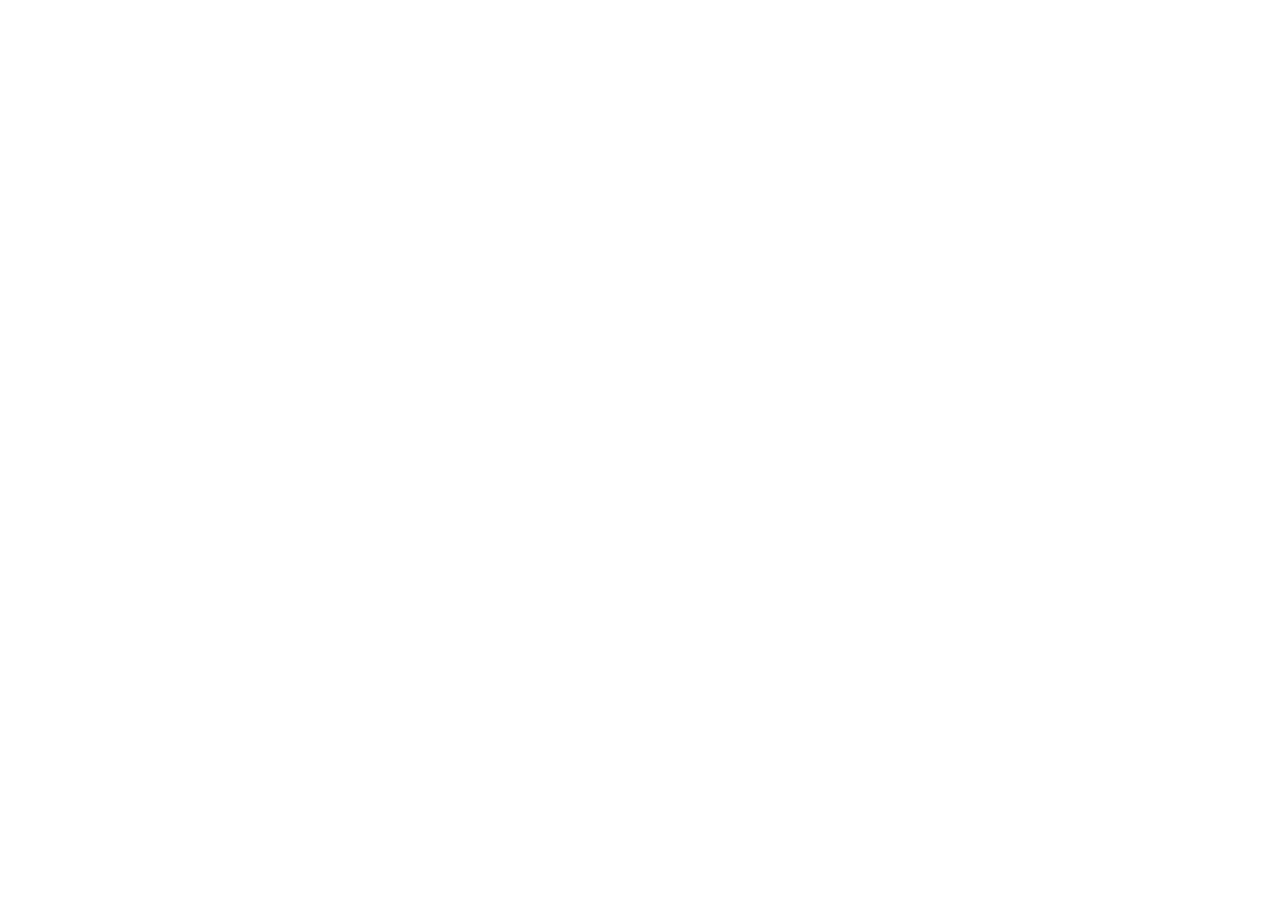
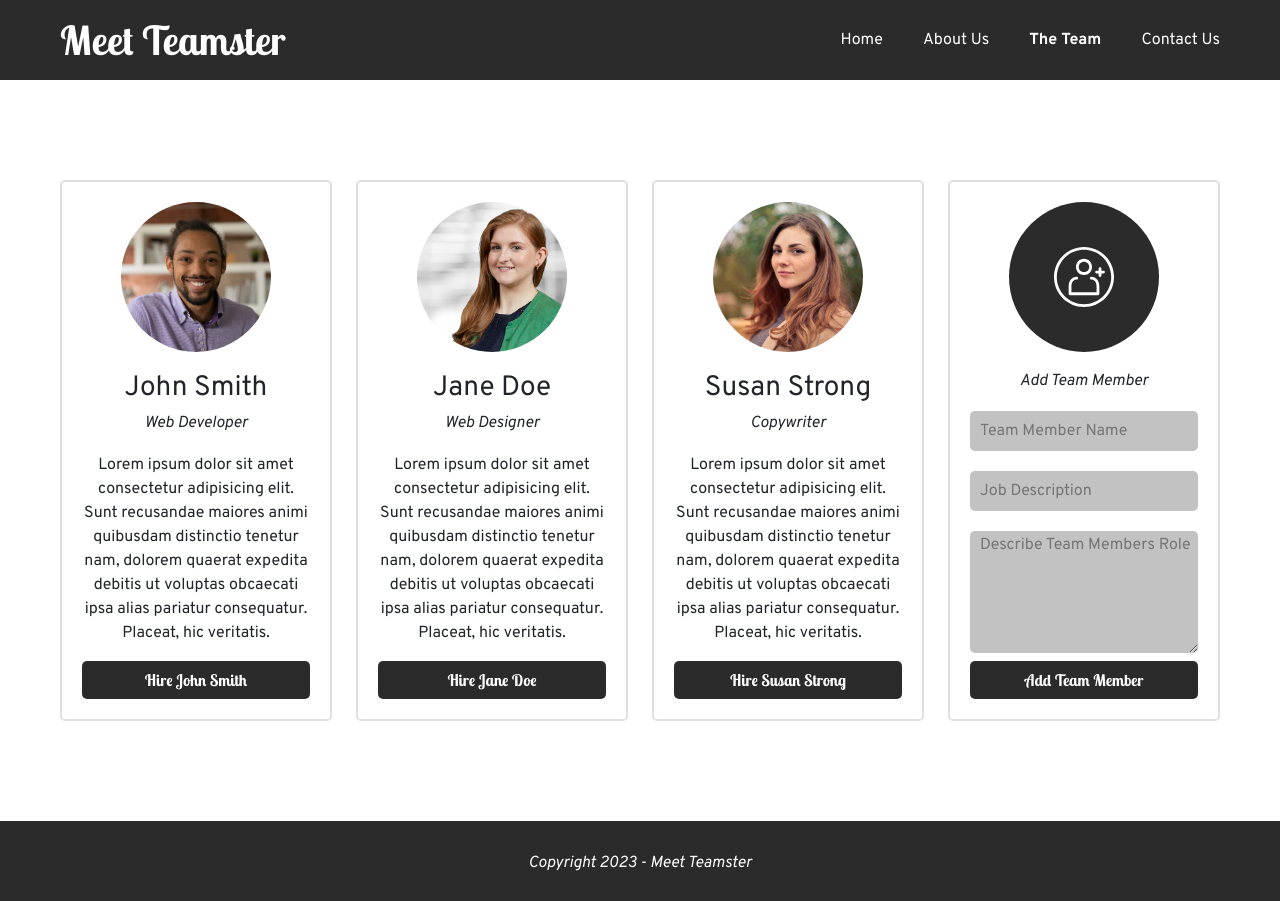
Before and after one commit to SeanOW327/term1-final-formal-assessment, a plain HTML site: page index.html in a window 1280 px wide. Before the commit the page ends 800 px from the top, so only its background shows below. Drawn offline with nearby package versions, Linux system fonts and the light colour scheme.

Commit message:
complete formal assessment

```diff
--- a/css/main.css
+++ b/css/main.css
@@ -0,0 +1,172 @@
+body{
+    font-family: 'Overpass', sans-serif;
+}
+
+.container-fluid{
+    padding: 0;
+}
+
+nav{
+    padding-left: 60px;
+    padding-right: 60px;
+    width: 100%;
+    height: 80px;
+    background-color: #2b2b2b;
+}
+
+.nav-con{
+    width: 100%;
+    display: flex;
+    justify-content: space-between;
+    align-items: center;
+    height: 100%;
+}
+
+.brand{
+    font-family: 'Lobster Two', cursive;
+    color: white;
+    font-size: 40px;
+}
+
+.menu{
+    display: flex;
+}
+
+.menu-item{
+    color: white;
+    margin-left: 40px;
+}
+
+.menu-item:hover{
+    cursor: pointer;
+    font-weight: 700;
+}
+
+.active{
+    font-weight: 700;
+}
+
+.section{
+    margin-top: 100px;
+    margin-bottom: 100px;
+    padding-left: 60px;
+    padding-right: 60px;
+}
+
+.card-wrapper{
+    width: 100%;
+    border: 2px solid #00000020;
+    border-radius: 5px;
+    display: flex;
+    flex-direction: column;
+    align-items: center;
+    padding: 20px;
+}
+
+.teammate-image{
+    width: 150px;
+    height: 150px;
+    border-radius: 50%;
+    background-color: #2b2b2b;
+    margin-bottom: 20px;
+    background-position: center;
+    background-size: cover;
+}
+
+.john{
+    background-image: url("/assets/John.jpg");
+}
+
+.jane{
+    background-image: url("/assets/Jane.jpg");
+}
+
+.susan{
+    background-image: url("/assets/Susan.jpg");
+}
+
+.card-wrapper h4{
+    font-size: 16px;
+    font-style: italic;
+    margin-bottom: 20px;
+}
+
+p{
+    text-align: center;
+}
+
+.button{
+    width: 100%;
+    padding-top: 7px;
+    padding-bottom: 7px;
+    background-color: #2b2b2b;
+    color: white;
+    text-align: center;
+    font-family: 'Lobster Two', cursive;
+    border-radius: 5px;
+    border: 0;
+}
+
+.button:hover{
+    cursor: pointer;
+    background-color: white;
+    border: 2px solid #00000020;
+    color: #2b2b2b;
+    padding-bottom: 5px;
+    padding-top: 5px;
+}
+
+.add-teammate{
+    margin: 0 auto;
+    width: 60px;
+    margin-top: 45px;
+}
+
+.form-in{
+    width: 100%;
+    margin-bottom: 20px;
+    border: 0;
+    background-color: #c2c2c2;
+    height: 40px;
+    border-radius: 5px;
+    padding-left: 10px;
+}
+
+textarea{
+    width: 100%;
+    background-color: #c2c2c2;
+    border: 0;
+    height: 122px;
+    border-radius: 5px;
+    padding-left: 10px;
+}
+
+.remove-teammate{
+    background-color: #00000070;
+    width: 100%;
+    height: 100%;
+    border-radius: 50%;
+    padding-top: 40px;
+    opacity: 0;
+}
+
+.remove-teammate:hover{
+    opacity: 1;
+    cursor: pointer;
+}
+
+.remove-hover{
+    width: 60px;
+    margin: 0 auto;
+
+}
+
+.footer{
+    background-color: #2b2b2b;
+    width: 100%;
+    height: 80px;
+    text-align: center;
+    padding-top: 30px;
+    color: white;
+    font-style: italic;
+}
--- a/index.html
+++ b/index.html
@@ -4,17 +4,114 @@
     <meta charset="UTF-8">
     <meta http-equiv="X-UA-Compatible" content="IE=edge">
     <meta name="viewport" content="width=device-width, initial-scale=1.0">
-    <title>Document</title>
+    <title>Teamster</title>
 
      <!--external documents-->
     <link rel="stylesheet" href="https://cdn.jsdelivr.net/npm/bootstrap@5.2.3/dist/css/bootstrap.min.css">
     <script src="https://cdn.jsdelivr.net/npm/bootstrap@5.2.3/dist/js/bootstrap.min.js">  </script>
 
+    <link rel="preconnect" href="https://fonts.googleapis.com">
+    <link rel="preconnect" href="https://fonts.gstatic.com" crossorigin>
+    <link href="https://fonts.googleapis.com/css2?family=Lobster+Two:wght@700&family=Overpass:ital,wght@0,400;0,700;1,400&display=swap" rel="stylesheet">
+
      <!--Internal Documents-->
      <link rel="stylesheet" href="/css/main.css">
 
 </head>
+
 <body>
+
+    <div class="container-fluid">
+
+        <!--Navbar-->
+
+        <nav>
+            <div class="nav-con">
+                <div class="brand"> Meet Teamster</div>
+                <div class="menu">
+                    <div class="menu-item">Home</div>
+                    <div class="menu-item"> About Us</div>
+                    <div class="menu-item active">The Team</div>
+                    <div class="menu-item">Contact Us</div>
+                </div>
+            </div>
+        </nav>
+
+        <div class="row section">
+            <div class="col-3">
+                <div class="card-wrapper">
+                    <div class="teammate-image john">
+                        <div class="remove-teammate">
+                            <div class="remove-hover">
+                                <img class="remove-icon" src="/assets/remove.svg" width="60" height="70">
+                            </div>
+                        </div>
+                    </div>
+                    <h3>John Smith</h3>
+                    <h4> Web Developer</h4>
+                    <p> Lorem ipsum dolor sit amet consectetur adipisicing elit. Sunt recusandae maiores animi quibusdam distinctio tenetur nam, dolorem quaerat expedita debitis ut voluptas obcaecati ipsa alias pariatur consequatur. Placeat, hic veritatis.</p>
+                    <div class="button"> Hire John Smith</div>
+                </div>
+            </div>
+            <div class="col-3">
+                <div class="card-wrapper">
+                    <div class="teammate-image jane">
+                        <div class="remove-teammate">
+                            <div class="remove-hover">
+                                <img class="remove-icon" src="/assets/remove.svg" width="60" height="70">
+                            </div>
+                        </div>
+                    </div>
+                    <h3>Jane Doe</h3>
+                    <h4> Web Designer</h4>
+                    <p> Lorem ipsum dolor sit amet consectetur adipisicing elit. Sunt recusandae maiores animi quibusdam distinctio tenetur nam, dolorem quaerat expedita debitis ut voluptas obcaecati ipsa alias pariatur consequatur. Placeat, hic veritatis.</p>
+                    <div class="button"> Hire Jane Doe</div>
+                </div>
+            </div>
+            <div class="col-3">
+                <div class="card-wrapper">
+                    <div class="teammate-image susan">
+                        <div class="remove-teammate">
+                            <div class="remove-hover">
+                                <img class="remove-icon" src="/assets/remove.svg" width="60" height="70">
+                            </div>
+                        </div>
+                    </div>
+                    <h3>Susan Strong</h3>
+                    <h4> Copywriter</h4>
+                    <p> Lorem ipsum dolor sit amet consectetur adipisicing elit. Sunt recusandae maiores animi quibusdam distinctio tenetur nam, dolorem quaerat expedita debitis ut voluptas obcaecati ipsa alias pariatur consequatur. Placeat, hic veritatis.</p>
+                    <div class="button"> Hire Susan Strong</div>
+                </div>
+            </div>
+            <div class="col-3">
+                <div class="card-wrapper add-card">
+                    <div class="teammate-image">
+                        <div class="add-teammate">
+                            <img src="assets/add.svg" width="60px" height="60px">
+                        </div>
+                    </div>
+                    <h4> Add Team Member</h4>
+                    <form>
+                        <input class="form-in" placeholder="Team Member Name" required>
+                        <input class="form-in" placeholder="Job Description" required>
+                        <textarea placeholder="Describe Team Members Role" required></textarea>
+                        <button class="button">Add Team Member</button>
+                    </form>
+
+                </div>
+            </div>
+
+        </div>
+
+        <div class="row">
+            <div class="col-12">
+                <div class="footer">
+                    Copyright 2023 - Meet Teamster
+                </div>
+            </div>
+        </div>
+
+    </div>
 
 </body>
 </html>
```
Also changed, not shown: assets/Jane.jpg (added), assets/John.jpg (added), assets/Susan.jpg (added), assets/add.svg (added), assets/remove.svg (added).
